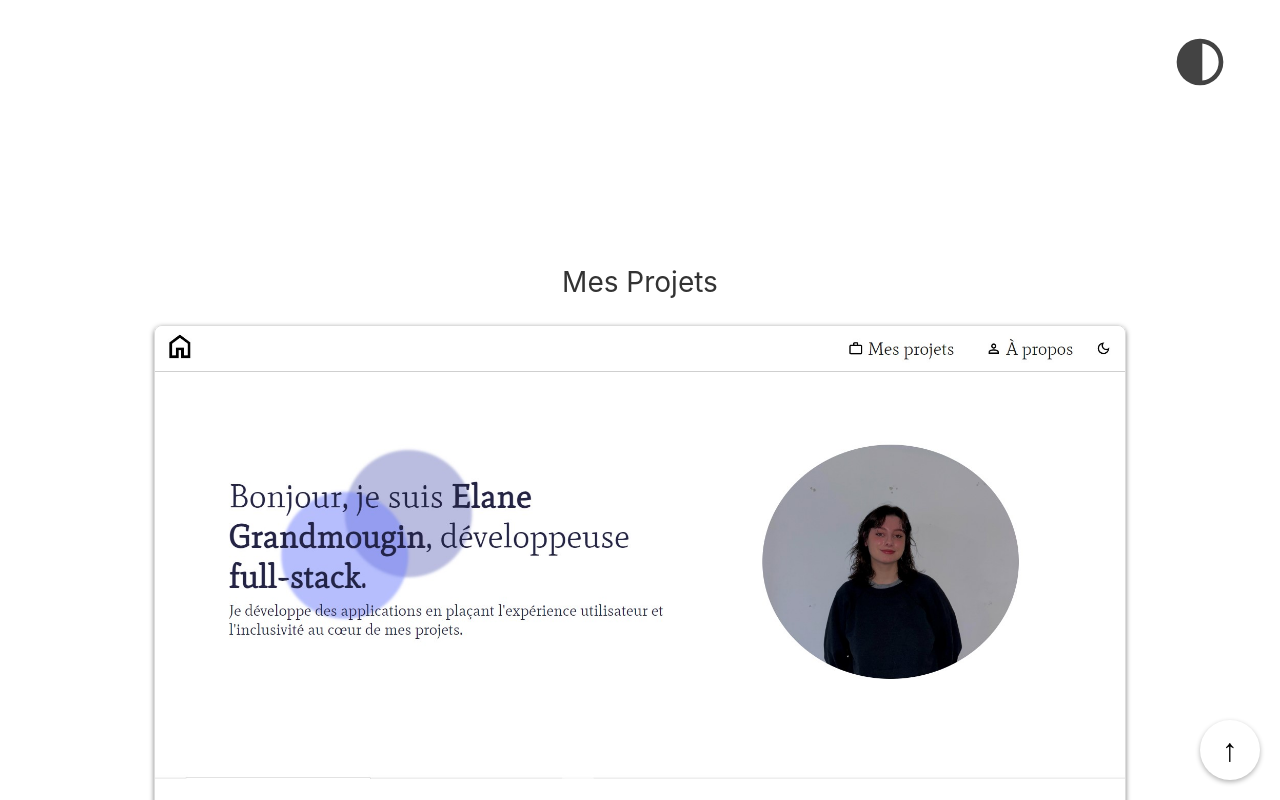
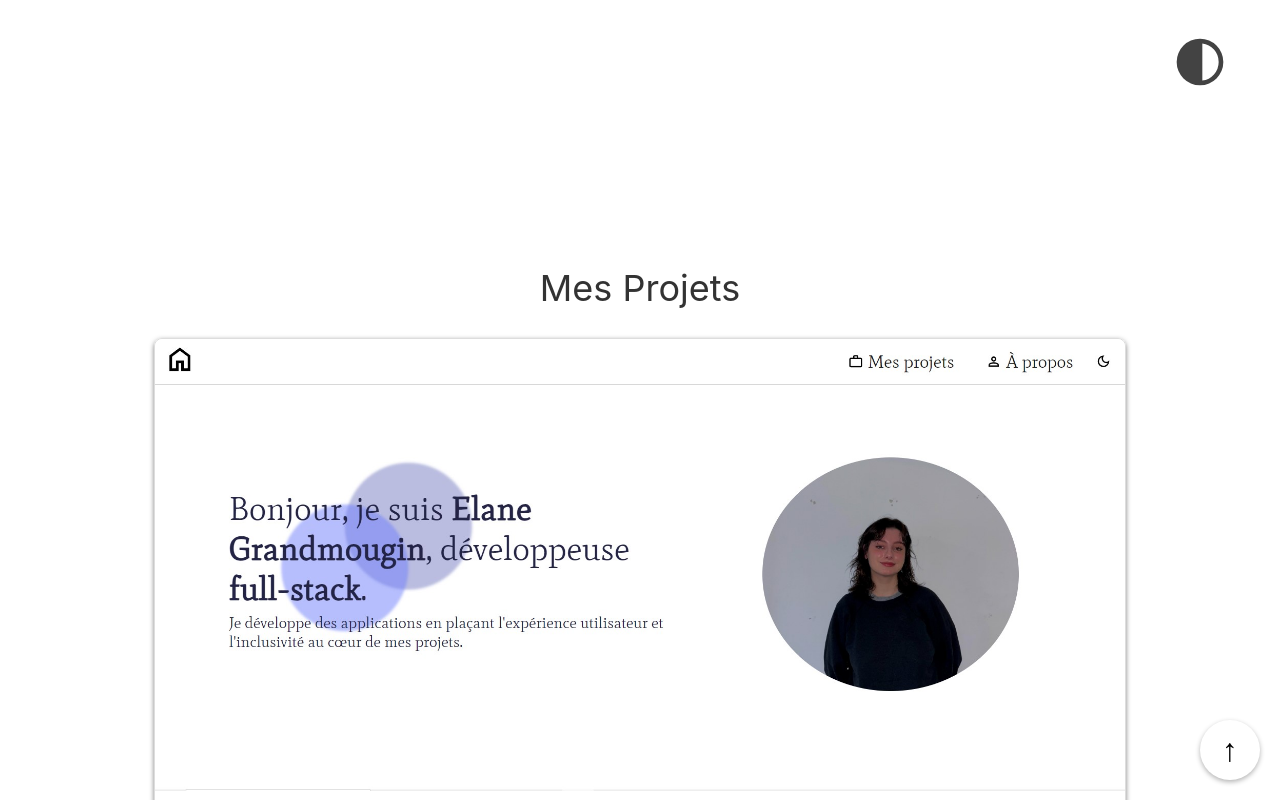
Before and after one commit to elaneg/portfolio_univ, a Vue app: page /projets in a window 1280 px wide. Shown: the top 800 px of the page. Built offline with nearby package versions, Linux system fonts and the light colour scheme.

Commit message:
feat/traces : ajustement titre

```diff
--- a/src/components/Projets.vue
+++ b/src/components/Projets.vue
@@ -165,7 +165,7 @@ export default {
 .projets-container h2 {
     text-align: center;
     margin-bottom: 20px;
-    font-size: 28px;
+    font-size: 36px;
     color: #333;
 }
 
```
